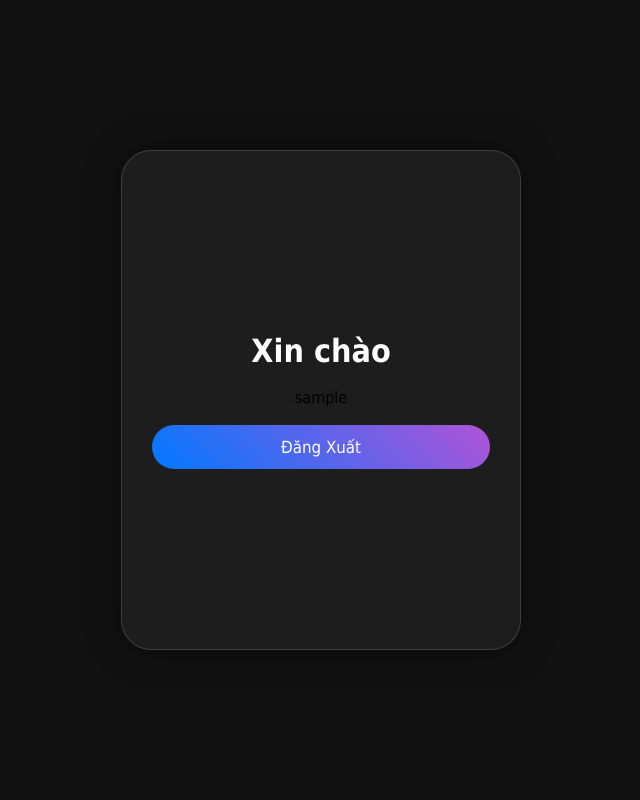
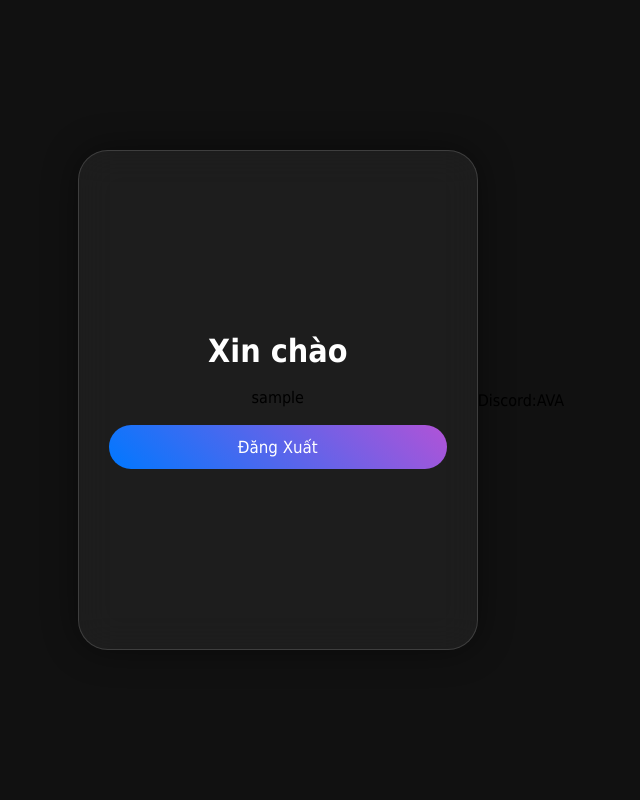
Before and after one commit to Stare-VuT/app.py, a Flask app: page /home in a window 1280 px wide. Shown: the whole page, without its empty margins (319-959 px from the left). Run offline with Flask 3, Linux system fonts and the light colour scheme; the visitor is signed in with stand-in values (Sample User, id 1).

Commit message:
Update home.html
.

```diff
--- a/templates/templates/home.html
+++ b/templates/templates/home.html
@@ -28,3 +28,4 @@
   </div>
 </body>
 </html>
+Discord:AVA
```
